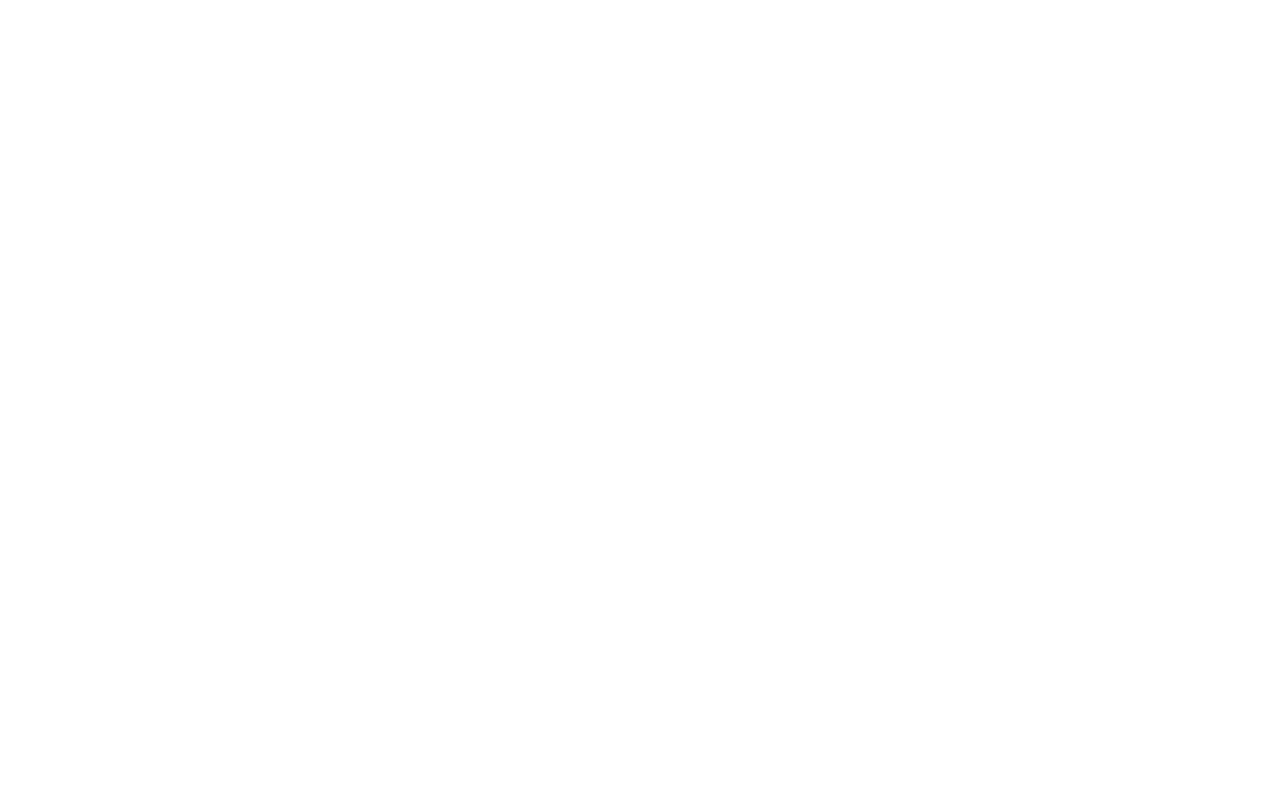
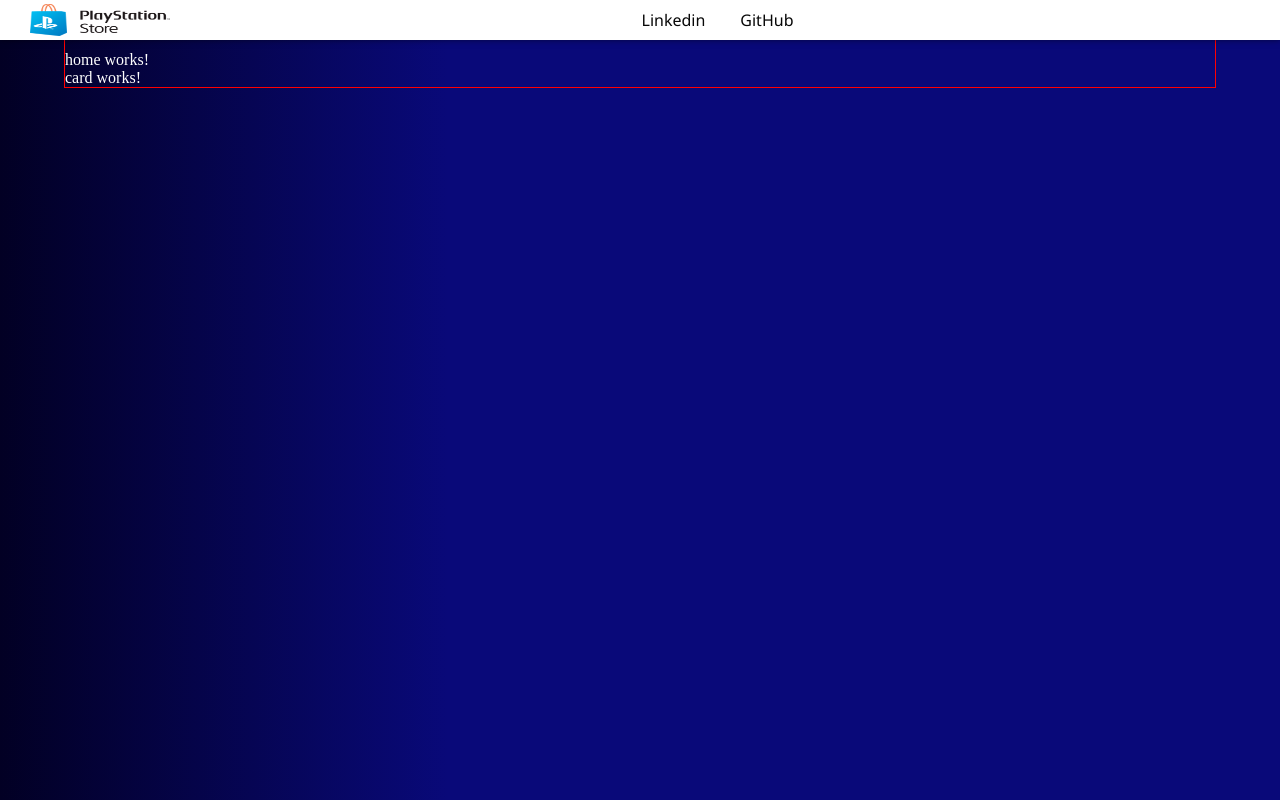
Before and after one commit to Raphael-Pauleschi/store-angular, an Angular app: page / in a window 1280 px wide. Built offline with nearby package versions, Linux system fonts and the light colour scheme.

Commit message:
menu-developed

```diff
--- a/src/app/app.component.html
+++ b/src/app/app.component.html
@@ -1 +1,3 @@
+<app-menu-bar></app-menu-bar>
+<app-home></app-home>
 <router-outlet></router-outlet>
--- a/src/app/components/menu-bar/menu-bar.component.css
+++ b/src/app/components/menu-bar/menu-bar.component.css
@@ -0,0 +1,50 @@
+.menu-bar__container {
+  display: flex;
+  flex-direction: row;
+  position: fixed;
+  z-index: 999;
+  background-color: #ffffff;
+  width: 100%;
+  height: 40px;
+  box-shadow: 0px 0px 6px 0px rgba(0, 0, 0, 0.5);
+}
+
+.menu-bar__logo {
+  margin-left: 30px;
+  display: flex;
+  align-items: center;
+}
+
+.menu-bar__logo > img {
+  width: 140px;
+  height: 32px;
+}
+
+.menu-bar__item {
+  display: flex;
+  margin: auto;
+  align-items: center;
+}
+
+.menu-bar__item > ul {
+  display: flex;
+  text-decoration: none;
+  list-style-type: none;
+}
+
+.menu-bar__item > ul > li {
+  padding: 5px;
+  margin-right: 15px;
+}
+
+.menu-bar__item > ul > li > a {
+  text-decoration: none;
+  padding: 5px;
+  color: rgb(7, 7, 7);
+  font-family: "Segoe UI", sans-serif;
+}
+
+.menu-bar__item > ul > li > a:hover {
+    color: blue;
+    font-weight: 300;
+}
--- a/src/app/components/menu-bar/menu-bar.component.html
+++ b/src/app/components/menu-bar/menu-bar.component.html
@@ -1 +1,11 @@
-<p>menu-bar works!</p>
+<div class="menu-bar__container">
+  <div class="menu-bar__logo">
+    <img src="../../../assets/logo.png" alt="" />
+  </div>
+  <div class="menu-bar__item">
+    <ul>
+      <li><a href="www.linkedin.com/in/raphael-ferraiolo-pauleschi-731311206">Linkedin</a></li>
+      <li><a href="https://github.com/Raphael-Pauleschi">GitHub</a></li>
+    </ul>
+  </div>
+</div>
--- a/src/app/pages/home/home.component.css
+++ b/src/app/pages/home/home.component.css
@@ -0,0 +1,11 @@
+.home__container{
+    width: 90%;
+    margin: auto;
+    padding-top: 50px;
+    display: fle;
+
+    justify-content: space-around;
+    align-items: baseline;
+    flex-wrap: wrap;
+    border: 1px solid red;
+}
--- a/src/app/pages/home/home.component.html
+++ b/src/app/pages/home/home.component.html
@@ -1 +1,4 @@
-<p>home works!</p>
+<div class="home__container">
+  <p>home works!</p>
+  <app-card></app-card>
+</div>
--- a/src/styles.css
+++ b/src/styles.css
@@ -1 +1,16 @@
 /* You can add global styles to this file, and also import other style files */
+*{
+    margin: 0;
+    padding: 0;
+    border: 0;
+    box-sizing: border-box;
+}
+body{
+    color: #fff;
+    background: rgb(2,0,36);
+    background: linear-gradient(
+        90deg,
+        rgba(2,0,36,1) 0%,
+        rgba(9,9,121,1) 35%,
+        rgba(9,9,121,1) 100%);
+}
```
Also changed, not shown: src/assets/logo.png (added), 1 other file (tests, documents, lock files or other folders).
